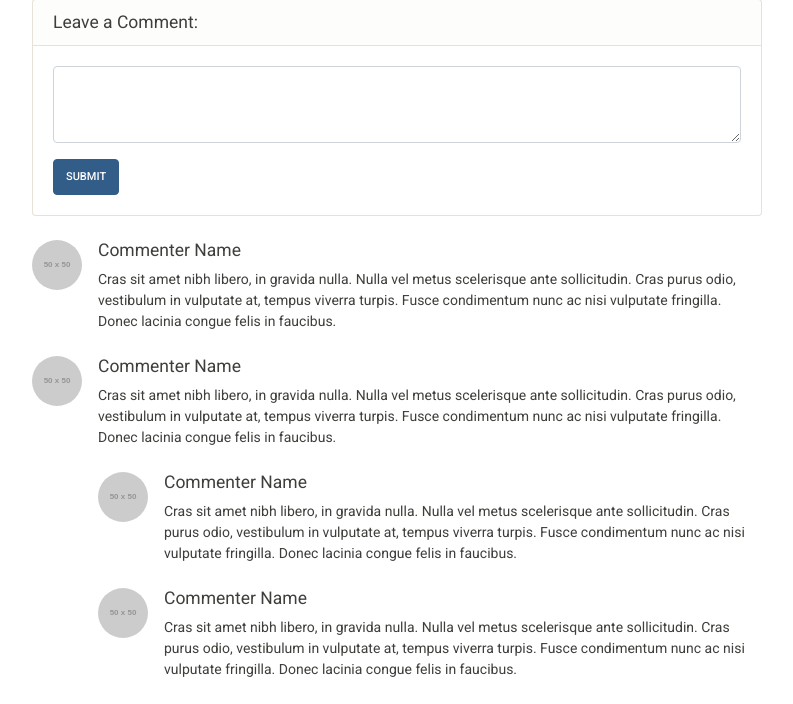
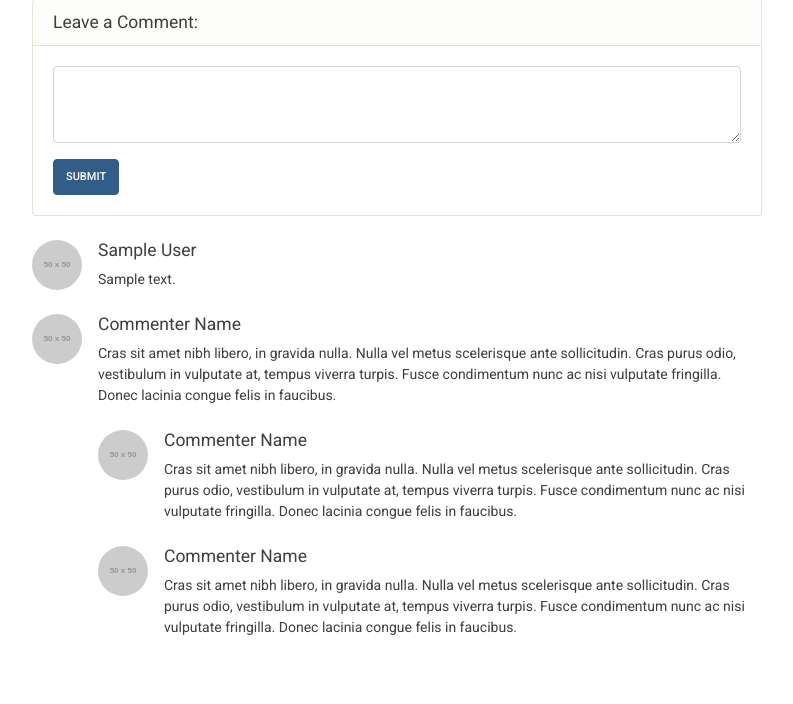
Before and after one commit to HoneySehee/my_website_jango, a Django app: template blog/templates/blog/post_detail.html in a window 1280 px wide. Shown: the part 563-1267 px from the top of the page, without its empty margins (53-846 px from the left). After the commit the page ends 1198 px from the top, so only its background shows below. Run offline with Django 3.2, Linux system fonts and the light colour scheme; the template is opened without the code that fills it: most values are stand-ins (such as "Sample title", 1, 10 or a date in 2020); grey boxes marked "Sample" are stand-in pictures; grey boxes labelled with a size stand in for pictures from a placeholder-image service; some libraries are stand-ins or nearby versions.

Commit message:
comment on post detail page

```diff
--- a/blog/admin.py
+++ b/blog/admin.py
@@ -1,5 +1,5 @@
 from django.contrib import admin
-from .models import Post, Category, Tag
+from .models import Post, Category, Tag, Comment
 
 
 class CategoryAdmin(admin.ModelAdmin):
@@ -11,5 +11,6 @@ class TagAdmin(admin.ModelAdmin):
 
 
 admin.site.register(Post)
+admin.site.register(Comment)
 admin.site.register(Category, CategoryAdmin)
-admin.site.register(Tag, CategoryAdmin)
+admin.site.register(Tag, TagAdmin)
--- a/blog/models.py
+++ b/blog/models.py
@@ -60,3 +60,6 @@ class Comment(models.Model):
     post = models.ForeignKey(Post, on_delete=models.CASCADE)
     text = MarkdownxField()
     author = models.ForeignKey(User, on_delete=models.CASCADE)
+
+    def get_markdown_content(self):
+        return markdown(self.text)
--- a/blog/templates/blog/post_detail.html
+++ b/blog/templates/blog/post_detail.html
@@ -56,13 +56,17 @@
     </div>
 </div>
 
-<!-- Single Comment -->
-<div class="media mb-4">
-    <img class="d-flex mr-3 rounded-circle" src="http://placehold.it/50x50" alt="">
-    <div class="media-body">
-        <h5 class="mt-0">Commenter Name</h5>
-        Cras sit amet nibh libero, in gravida nulla. Nulla vel metus scelerisque ante sollicitudin. Cras purus odio, vestibulum in vulputate at, tempus viverra turpis. Fusce condimentum nunc ac nisi vulputate fringilla. Donec lacinia congue felis in faucibus.
+
+<div id="comment-list">
+    {% for comment in object.comment_set.all %}
+    <div class="media mb-4">
+        <img class="d-flex mr-3 rounded-circle" src="http://placehold.it/50x50" alt="">
+        <div class="media-body">
+            <h5 class="mt-0">{{ comment.author }}</h5>
+           {{ comment.get_markdown_content | safe }}
+        </div>
     </div>
+    {% endfor %}
 </div>
 
 <!-- Comment with nested comments -->
@@ -71,7 +75,6 @@
     <div class="media-body">
         <h5 class="mt-0">Commenter Name</h5>
         Cras sit amet nibh libero, in gravida nulla. Nulla vel metus scelerisque ante sollicitudin. Cras purus odio, vestibulum in vulputate at, tempus viverra turpis. Fusce condimentum nunc ac nisi vulputate fringilla. Donec lacinia congue felis in faucibus.
-
         <div class="media mt-4">
             <img class="d-flex mr-3 rounded-circle" src="http://placehold.it/50x50" alt="">
             <div class="media-body">
```
Also changed, not shown: blog/tests.py (+7 -0 lines).
